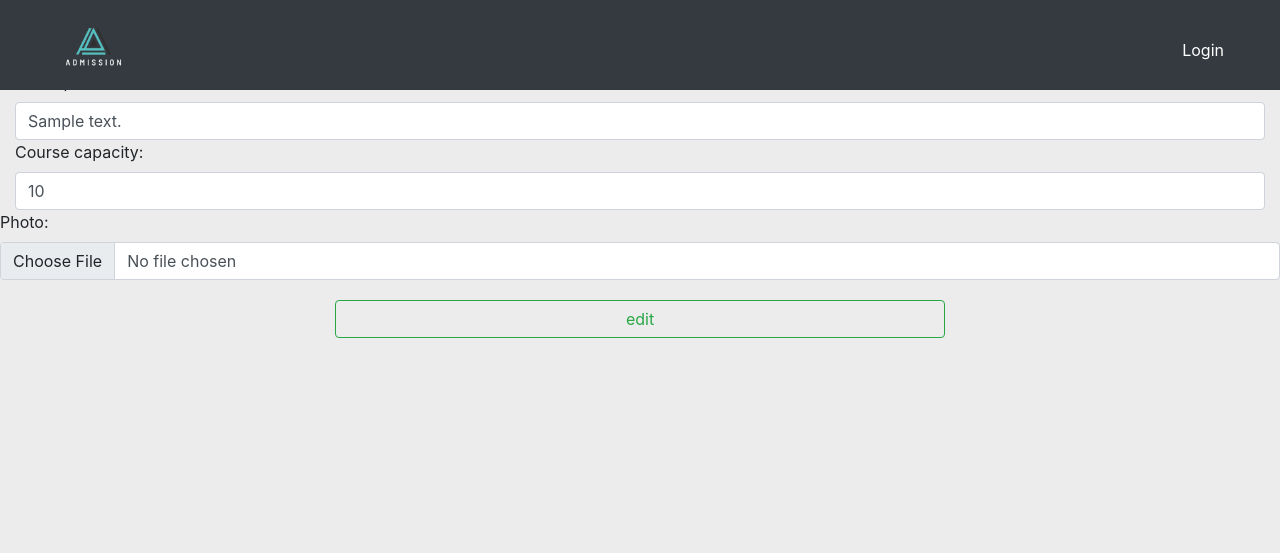
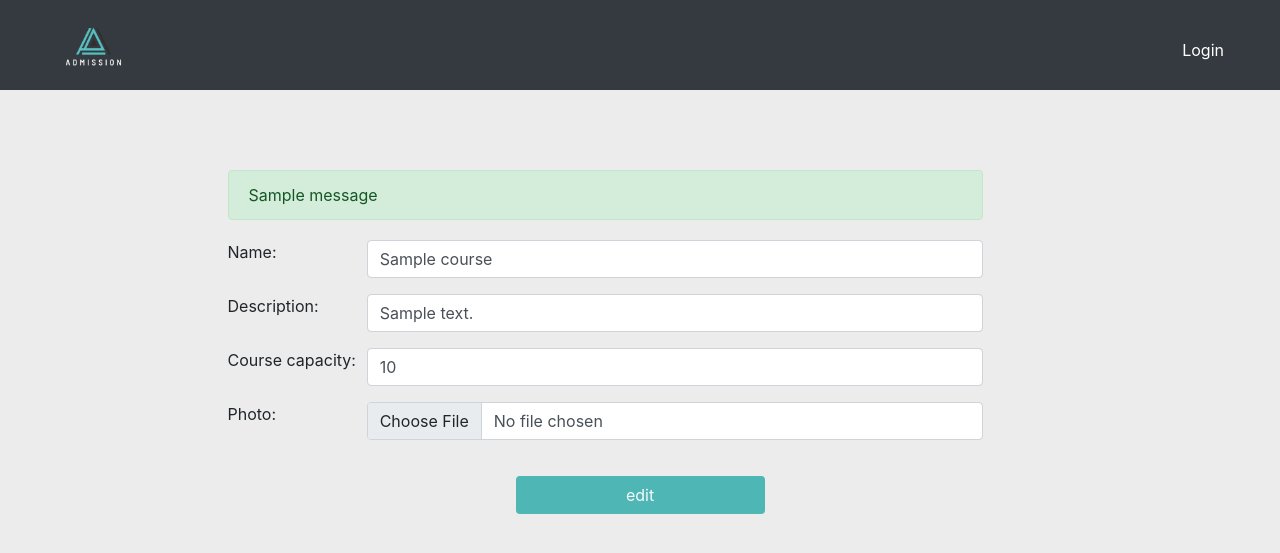
Before and after one commit to noura-ah/admission_project, a Django app: template admission_app/templates/edit_course.html in a window 1280 px wide. Shown: the top 553 px of the page. Run offline with Django 3.2, Linux system fonts and the light colour scheme; the template is opened without the code that fills it: values that come from a table or form of the project are taken from there, others are empty; tables that the repository leaves empty hold one stand-in row (values such as "Sample post"); one stand-in notice (Sample message) is shown; some libraries are stand-ins or nearby versions.

Commit message:
edit update

```diff
--- a/admission_app/templates/edit_course.html
+++ b/admission_app/templates/edit_course.html
@@ -1,27 +1,82 @@
 {%extends 'base.html'%}
 {% block title %}Edit Course{% endblock %}
 {%block content%}
+<div class="container content-profile">
 <form method="post" action="" enctype="multipart/form-data">
-    <div class="col">
+
+    <div class="row justify-content-md-center">
+         <!----------- MESSAGES ERRORS -------------->
+        <div class="col col-md-9">
+            <div class="form-row">
+                {% if messages %}
+                <div class="col col-md-11 mb-1">
+                    <div class="messages">
+                        {% for message in messages %}
+                        <div {% if message.tags %} class="alert alert-{{ message.tags }}" {%endif %}>
+                            {{ message }}
+                        </div>
+                        {% endfor %}
+                    </div>
+                </div>
+                {% endif %}
+            </div>
+        </div>
+        <!------------ THE BEGINNING OF FORM INPUTS --------------->
+         <!------------ THE FIRST INPUT --------------->
+            <div class="col col-md-9">
+                <div class="form-row">
+                    <div class="col-md-2 mb-3">
                         <label class="form-label">Name: </label>
+                    </div>
+                    <div class="col-md-9 mb-3">
                         <input type="text" name="name" class="form-control" value="{{course.name}}">
                     </div>
-    <div class="col">
+                </div>
+            </div>
+            <!------------ THE 2ND INPUT --------------->
+            <div class="col col-md-9">
+                <div class="form-row">
+                    <div class="col-md-2 mb-3">
                     <label class="form-label">Description: </label>
+                    </div>
+                    <div class="col-md-9 mb-3">
                     <input type="text" name="desc" class="form-control" value="{{course.desc}}">
                     </div>
-    <div class="col">
+                </div>
+            </div>
+            <!------------ THE 3RD INPUT --------------->
+            <div class="col col-md-9">
+                <div class="form-row">
+                    <div class="col-md-2 mb-3">
                         <label class="form-label">Course capacity: </label>
+                    </div>
+                    <div class="col-md-9 mb-3">
                         <input type="number" name="capacity" class="form-control" value="{{course.capacity}}">
                     </div>
-    <div class="mb-3">
+                </div>
+            </div>
+            <!------------ THE 4TH INPUT --------------->
+            <div class="col col-md-9">
+                <div class="form-row">
+                    <div class="col-md-2 mb-3">
                         <label for="formFile" class="form-label">Photo:</label>
+                    </div>
+                    <div class="col-md-9 mb-3">
                         <input class="form-control" type="file" name="photo">
                     </div>
+                </div>
+            </div>
+
+            <!------------ BUTTON --------------->
     {% csrf_token %}
-    <div class="d-grid gap-2 col-6 mx-auto" style="margin-top: 20px;">
-        <button type="submit" class="btn btn-outline-success">edit</button>
+    <div class="row justify-content-md-center">
+        <div class="d-grid gap-2 col-3" style="margin-top: 20px;">
+        <button type="submit" class="btn text-light"
+        style="background-color: rgb(78, 183, 181)">edit</button>
+        </div>
+    </div>
+
     </div>
 </form>
-
+</div>
 {%endblock%}
--- a/admission_app/views.py
+++ b/admission_app/views.py
@@ -111,7 +111,7 @@ def edit_state(request,id,state):
         user.course=None
     elif user.course.capacity == len(user.course.users.all().filter(state='approve')):
         messages.error(request,f'{user.course.name} course is full')
-        #state var here is approve, we need to change t0 pending
+        #state var here is approve, we need to change to pending
         state=user.state
     user.state = state
     user.save()
```
Also changed, not shown: admission_app/templates/student_profile.html (indentation only). Lines whose indentation alone changed are shown as unchanged.
